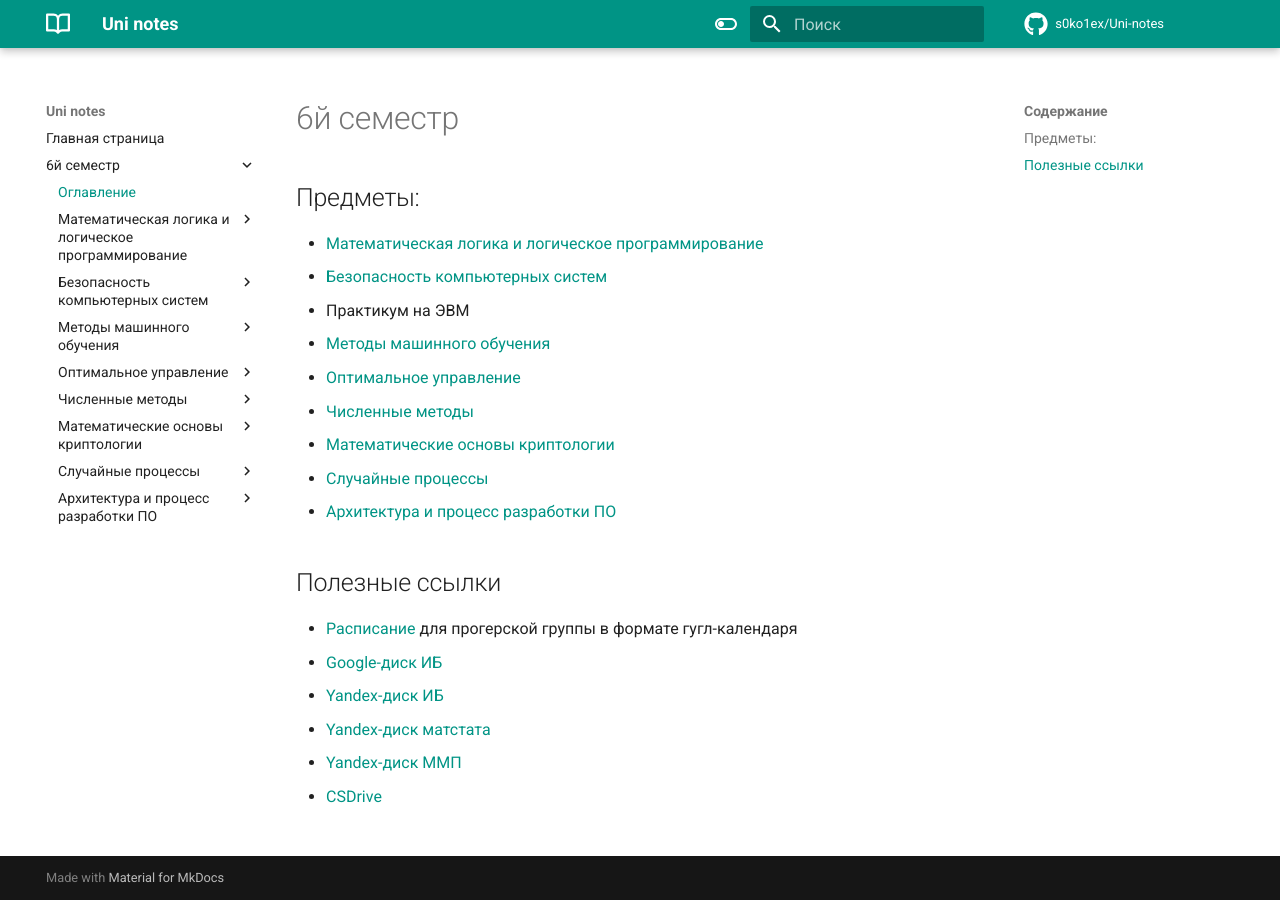
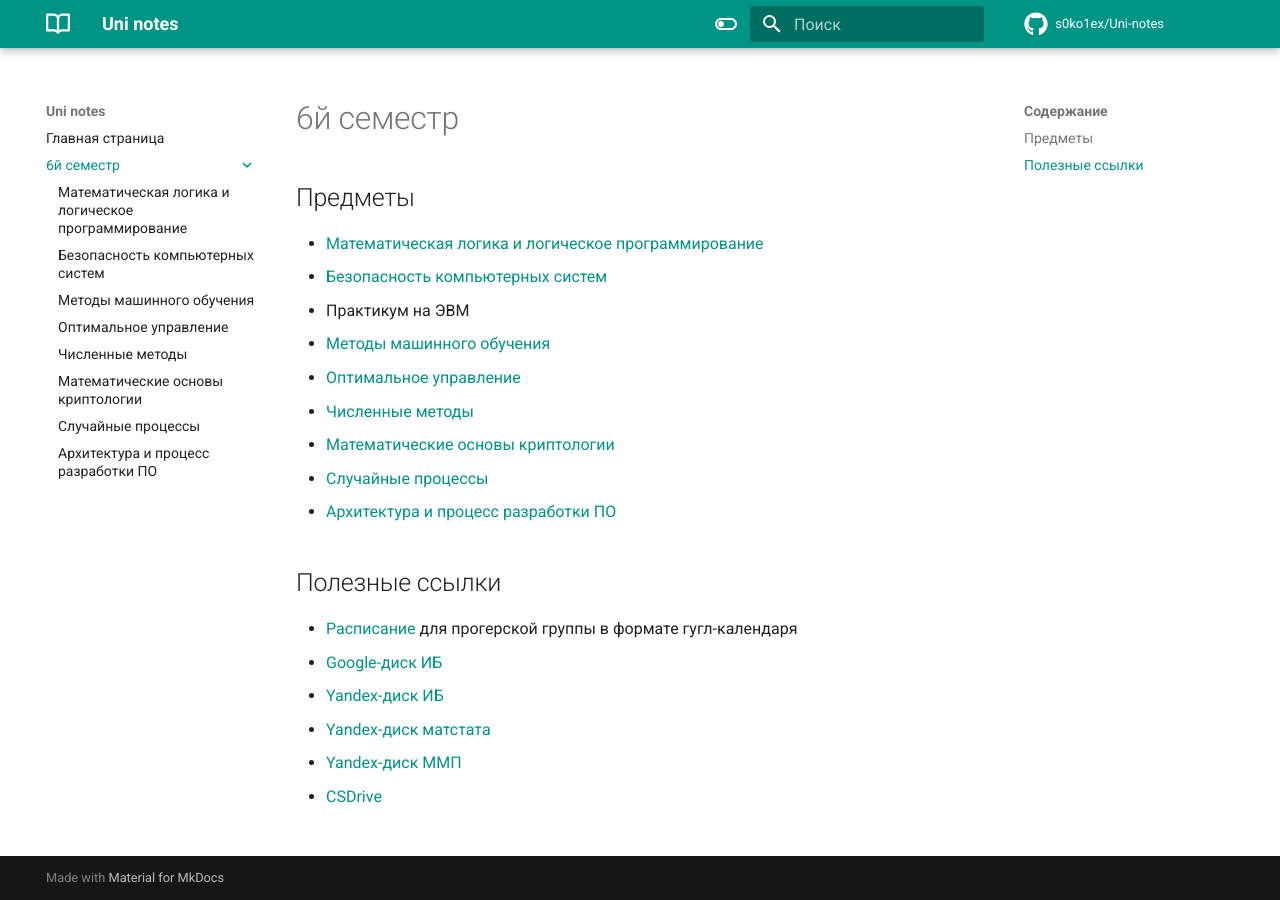
Before and after one commit to s0ko1ex/uni-notes, an MkDocs documentation site: the page built from docs/6th_semester/index.md, in a window 1280 px wide. Built offline with MkDocs 1.6.1 and Material for MkDocs 9.7.7, drawn with Linux system fonts in a browser that asks for light colours; comment, search, counter and statistics services are not loaded; some of the changed lines change nothing that is shown.

Commit message:
Change navigation

```diff
--- a/docs/6th_semester/index.md
+++ b/docs/6th_semester/index.md
@@ -1,6 +1,6 @@
 # 6й семестр
 
-## Предметы:
+## Предметы
 * [Математическая логика и логическое программирование](mlilp/index.md)
 * [Безопасность компьютерных систем](systemsec/index.md)
 * Практикум на ЭВМ
--- a/mkdocs.yml
+++ b/mkdocs.yml
@@ -6,23 +6,23 @@ repo_name: s0ko1ex/Uni-notes
 nav:
   - Главная страница: 'index.md'
   - 6й семестр:
-    - Оглавление: '6th_semester/index.md'
+    - '6th_semester/index.md'
     - Математическая логика и логическое программирование:
-      - Оглавление: '6th_semester/mlilp/index.md'
+      - '6th_semester/mlilp/index.md'
     - Безопасность компьютерных систем:
-      - Оглавление: '6th_semester/systemsec/index.md'
+      - '6th_semester/systemsec/index.md'
     - Методы машинного обучения:
-      - Оглавление: '6th_semester/mml/index.md'
+      - '6th_semester/mml/index.md'
     - Оптимальное управление:
-      - Оглавление: '6th_semester/om/index.md'
+      - '6th_semester/om/index.md'
     - Численные методы:
-      - Оглавление: '6th_semester/nummeth/index.md'
+      - '6th_semester/nummeth/index.md'
     - Математические основы криптологии:
-      - Оглавление: '6th_semester/mbc/index.md'
+      - '6th_semester/mbc/index.md'
     - Случайные процессы:
-      - Оглавление: '6th_semester/randproc/index.md'
+      - '6th_semester/randproc/index.md'
     - Архитектура и процесс разработки ПО:
-      - Оглавление: '6th_semester/pppoc/index.md'
+      - '6th_semester/pppoc/index.md'
 
 theme:
   name: material
@@ -46,6 +46,7 @@ theme:
         name: Switch to light mode
 
   features:
+    - navigation.indexes
     - navigation.instant
 
 plugins:
```
